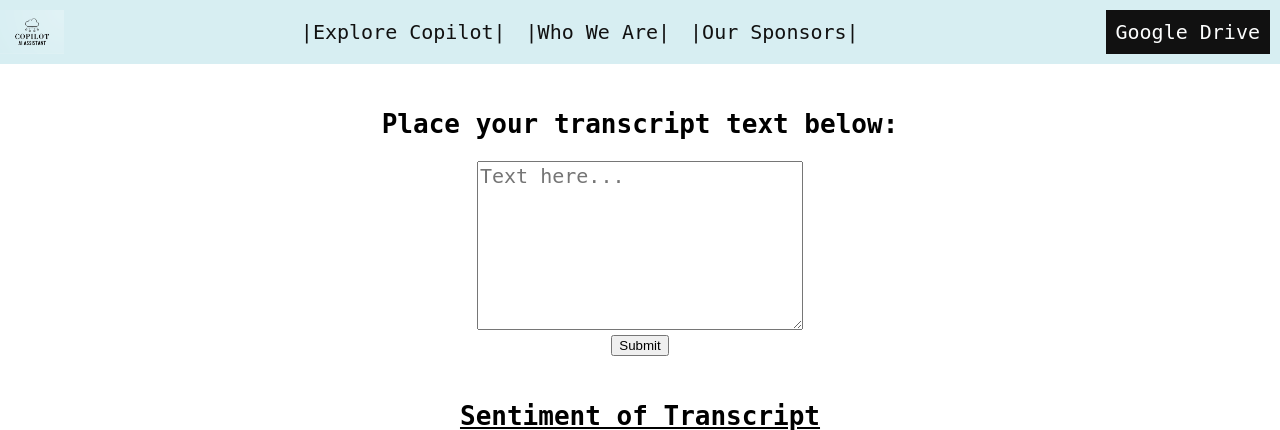
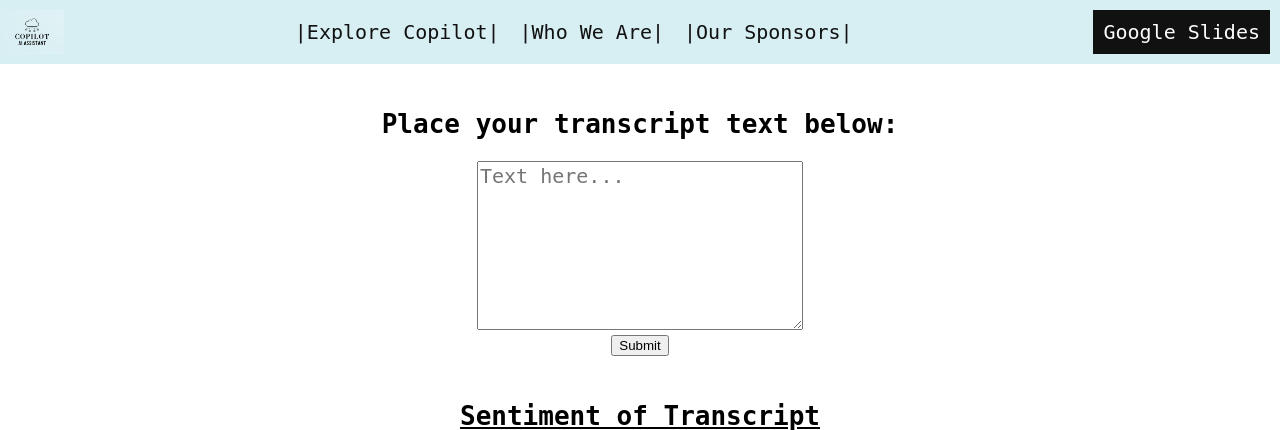
Before and after one commit to data-sci-capstone/copilot, a Flask app: page / in a window 1280 px wide. Shown: the top 430 px of the page. Run offline with Flask 2, Linux system fonts and the light colour scheme.

Commit message:
added couple files

```diff
--- a/web-content/templates/demo.html
+++ b/web-content/templates/demo.html
@@ -18,7 +18,7 @@
                     <a href = "./about-us.html">|Who We Are| </a>
                     <a href="#">|Our Sponsors| </a>
                 </div>
-                <a href = "https://docs.google.com/presentation/d/1AGTWoXmNCZRKRZk9cD-anoOf9o6GnEkLVeibMjFBvRI/edit#slide=id.p" class = "google-drive">Google Drive</a>
+                <a href = "https://docs.google.com/presentation/d/1mpp3TVka37RHcjWxAlgP9P1s-ovk7VWeNWVvIl92nCY/edit#slide=id.g2ce0d5aa370_0_3377" class = "google-drive">Google Slides</a>
             </div>
         </nav>
 
```
Also changed, not shown: 2 other files.
